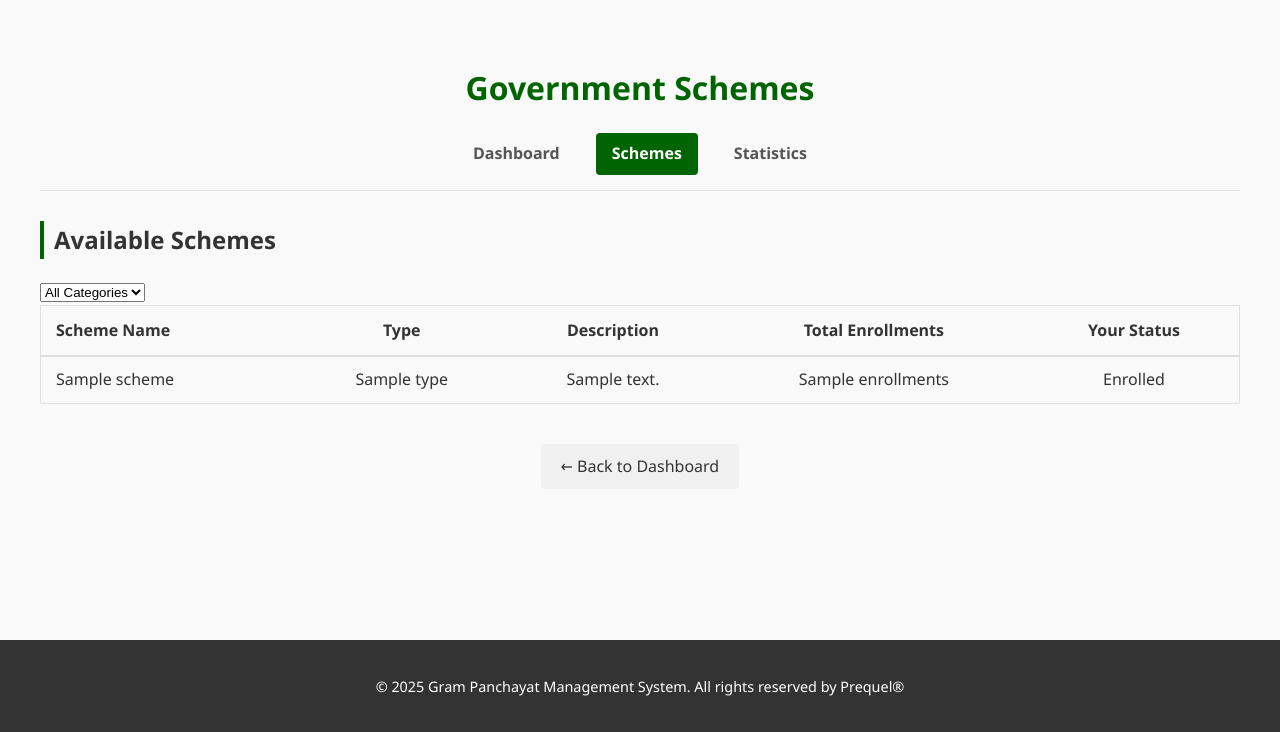
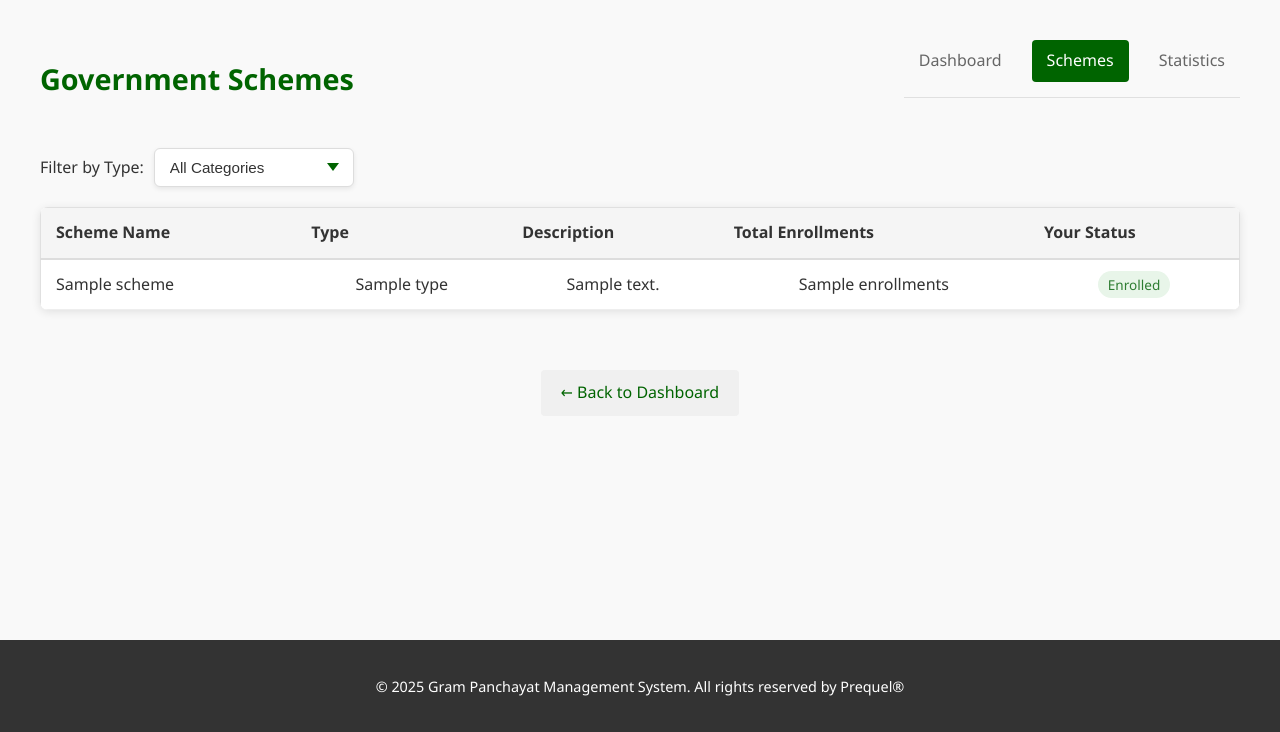
Before and after one commit to RG-04/Gram-Panchayat-Management-System, a Flask app: template app/templates/citizen/schemes.html in a window 1280 px wide. Shown: the part 68-800 px from the top of the page. Run offline with Flask 3, Linux system fonts and the light colour scheme; the template is opened without the code that fills it: most values are stand-ins (such as "Sample title", 1, 10 or a date in 2020).

Commit message:
corrected dropdown bug in citizen/schemes.html

```diff
--- a/app/templates/citizen/schemes.html
+++ b/app/templates/citizen/schemes.html
@@ -1,6 +1,182 @@
 {% extends "base.html" %}
 
 {% block title %}Government Schemes - Gram Panchayat Management System{% endblock %}
+
+{% block head %}
+<style>
+    .statistics-container {
+        max-width: 1200px;
+        margin: 0 auto;
+        padding: 20px;
+    }
+
+    .statistics-header {
+        margin-bottom: 30px;
+        display: flex;
+        justify-content: space-between;
+        align-items: center;
+    }
+
+    .statistics-header h1 {
+        color: #006400;
+        margin: 0;
+        font-size: 1.8rem;
+    }
+
+    .category-nav {
+        display: flex;
+        gap: 15px;
+    }
+
+    .category-link {
+        text-decoration: none;
+        color: #666;
+        font-weight: 500;
+        padding: 8px 15px;
+        border-radius: 4px;
+        transition: all 0.3s ease;
+    }
+
+    .category-link:hover {
+        background-color: #f0f0f0;
+    }
+
+    .category-link.active {
+        background-color: #006400;
+        color: white;
+    }
+
+    .controls-container {
+        display: flex;
+        flex-direction: column;
+        gap: 20px;
+        margin-bottom: 30px;
+    }
+
+    .filter-container {
+        display: flex;
+        align-items: center;
+        gap: 10px;
+    }
+
+    .select-wrapper {
+        position: relative;
+        display: inline-block;
+        min-width: 200px;
+    }
+
+    .scheme-filter {
+        appearance: none;
+        -webkit-appearance: none;
+        -moz-appearance: none;
+        padding: 10px 35px 10px 15px;
+        border-radius: 6px;
+        border: 1px solid #ddd;
+        background-color: #fff;
+        color: #333;
+        font-size: 0.95rem;
+        width: 100%;
+        cursor: pointer;
+        box-shadow: 0 2px 5px rgba(0, 0, 0, 0.08);
+        transition: all 0.3s ease;
+    }
+
+    .scheme-filter:hover {
+        border-color: #006400;
+    }
+
+    .scheme-filter:focus {
+        outline: none;
+        border-color: #006400;
+        box-shadow: 0 0 0 3px rgba(0, 100, 0, 0.1);
+    }
+
+    .select-arrow {
+        position: absolute;
+        right: 15px;
+        top: 50%;
+        transform: translateY(-50%);
+        width: 0;
+        height: 0;
+        border-left: 6px solid transparent;
+        border-right: 6px solid transparent;
+        border-top: 8px solid #006400;
+        pointer-events: none;
+    }
+
+    .stats-table-container {
+        background-color: white;
+        border-radius: 8px;
+        box-shadow: 0 2px 10px rgba(0, 0, 0, 0.1);
+        overflow: hidden;
+    }
+
+    .stats-table {
+        width: 100%;
+        border-collapse: collapse;
+    }
+
+    .stats-table th {
+        background-color: #f5f5f5;
+        padding: 12px 15px;
+        text-align: left;
+        color: #333;
+        font-weight: 600;
+        border-bottom: 2px solid #ddd;
+    }
+
+    .stats-table td {
+        padding: 12px 15px;
+        border-bottom: 1px solid #eee;
+    }
+
+    .status-enrolled {
+        background-color: #e8f5e9;
+        color: #2e7d32;
+        padding: 4px 10px;
+        border-radius: 20px;
+        font-size: 0.85rem;
+        font-weight: 500;
+    }
+
+    .status-not-enrolled {
+        background-color: #ffebee;
+        color: #d32f2f;
+        padding: 4px 10px;
+        border-radius: 20px;
+        font-size: 0.85rem;
+        font-weight: 500;
+    }
+
+    .statistics-footer {
+        margin-top: 20px;
+    }
+
+    .back-link {
+        text-decoration: none;
+        color: #006400;
+        font-weight: 500;
+    }
+
+    .back-link:hover {
+        text-decoration: underline;
+    }
+
+    /* Responsive adjustments */
+    @media (max-width: 768px) {
+        .statistics-header {
+            flex-direction: column;
+            align-items: flex-start;
+            gap: 15px;
+        }
+
+        .category-nav {
+            width: 100%;
+            justify-content: space-between;
+        }
+    }
+</style>
+{% endblock %}
 
 {% block content %}
 <div class="statistics-container">
@@ -13,19 +189,17 @@
         </div>
     </div>
 
-    <div class="statistics-content">
-        <div class="schemes-header">
-            <h2>Available Schemes</h2>
-            <div class="scheme-filter-container">
-                <div class="select-wrapper">
-                  <select id="scheme-type-filter" class="scheme-filter">
+    <div class="controls-container">
+        <div class="filter-container">
+            <label for="scheme-type-filter">Filter by Type:</label>
+            <div class="select-wrapper">
+                <select id="scheme-type-filter" class="scheme-filter">
                     <option value="all">All Categories</option>
                     {% for type in scheme_types %}
                     <option value="{{ type }}">{{ type }}</option>
                     {% endfor %}
-                  </select>
-                  <div class="select-arrow"></div>
-                </div>
+                </select>
+                <div class="select-arrow"></div>
             </div>
         </div>
 
@@ -65,7 +239,9 @@
         <a href="{{ url_for('citizen.dashboard') }}" class="back-link">← Back to Dashboard</a>
     </div>
 </div>
+{% endblock %}
 
+{% block scripts %}
 <script>
 document.addEventListener('DOMContentLoaded', function() {
     const schemeTypeFilter = document.getElementById('scheme-type-filter');
```
